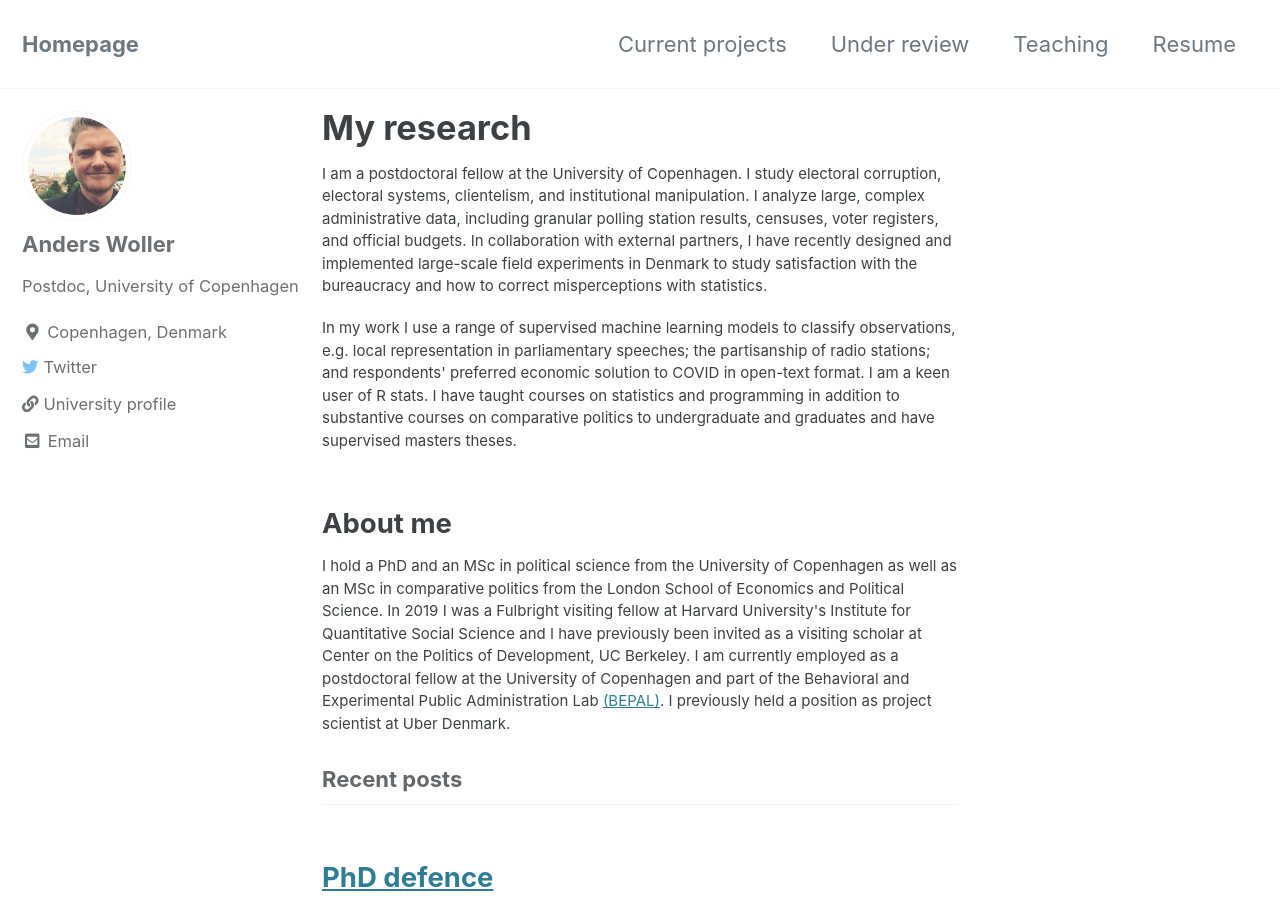
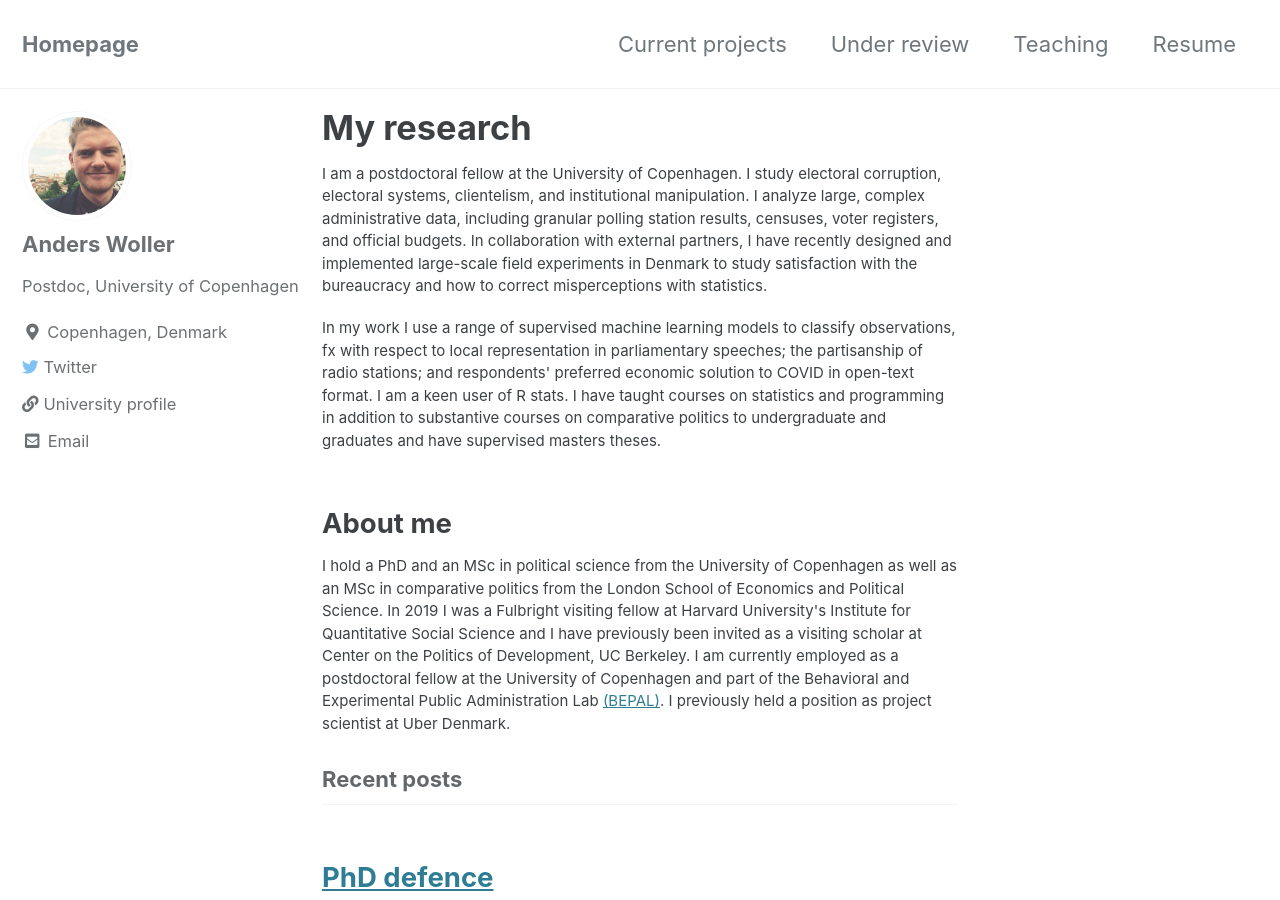
Before and after one commit to AndersWoller/AndersWoller.github.io, a Jekyll site: the page built from index.html, in a window 1280 px wide and 900 px high. Built offline with Jekyll 4.4.1, drawn with Linux system fonts in a browser that asks for light colours; cached includes are drawn as plain includes; the list of posts is cut into pages by our own code.

Commit message:
Update index.html

```diff
--- a/index.html
+++ b/index.html
@@ -10,7 +10,7 @@ granular polling station results, censuses, voter registers, and official budget
 recently designed and implemented large-scale field experiments in Denmark to study satisfaction with the bureaucracy and how to correct
 misperceptions with statistics.
 
-<p style="font-size:15px"> In my work I use a range of supervised machine learning models to classify observations, e.g. local representation
+<p style="font-size:15px"> In my work I use a range of supervised machine learning models to classify observations, fx with respect to local representation
 in parliamentary speeches; the partisanship of radio stations; and respondents' preferred economic solution to COVID in open-text format.
 I am a keen user of R stats. I have taught courses on statistics and programming in addition to substantive courses on comparative politics
 to undergraduate and graduates and have supervised masters theses.
```
